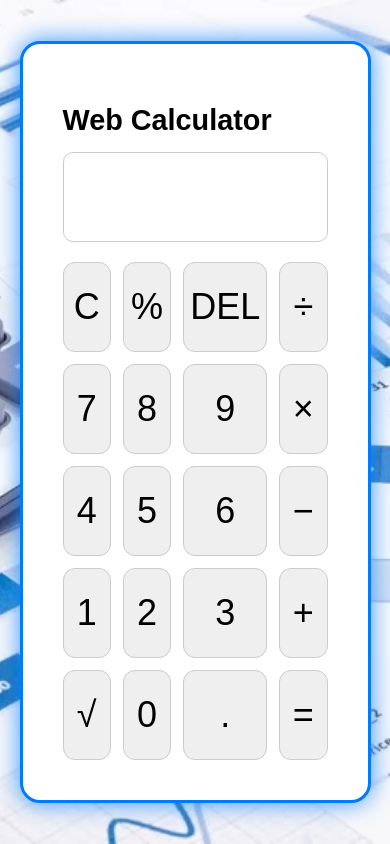
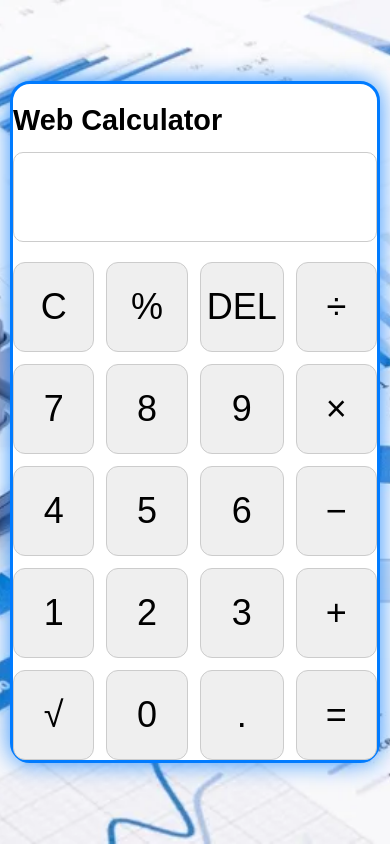
Before and after one commit to Mcoasty/flask-calculator, a Flask app: page / in a window 390 px wide. Run offline with Flask 3, Linux system fonts and the light colour scheme.

Commit message:
Fix doctype and make mobile friendly

```diff
--- a/templates/calculator_buttons.html
+++ b/templates/calculator_buttons.html
@@ -69,9 +69,10 @@ input[type="text"] {
 /* ✅ Mobile View Matching Desktop Look */
 @media (max-width: 500px) {
     .calculator {
-        width: 90vw; /* keep it within viewport */
+        width: calc(100% - 20px); /* keep it within viewport */
         max-width: none; /* remove max width */
-        padding: 40px;
+        margin: 20px 10px;
+        padding: 0;
     }
 
     input[type="text"] {
```
